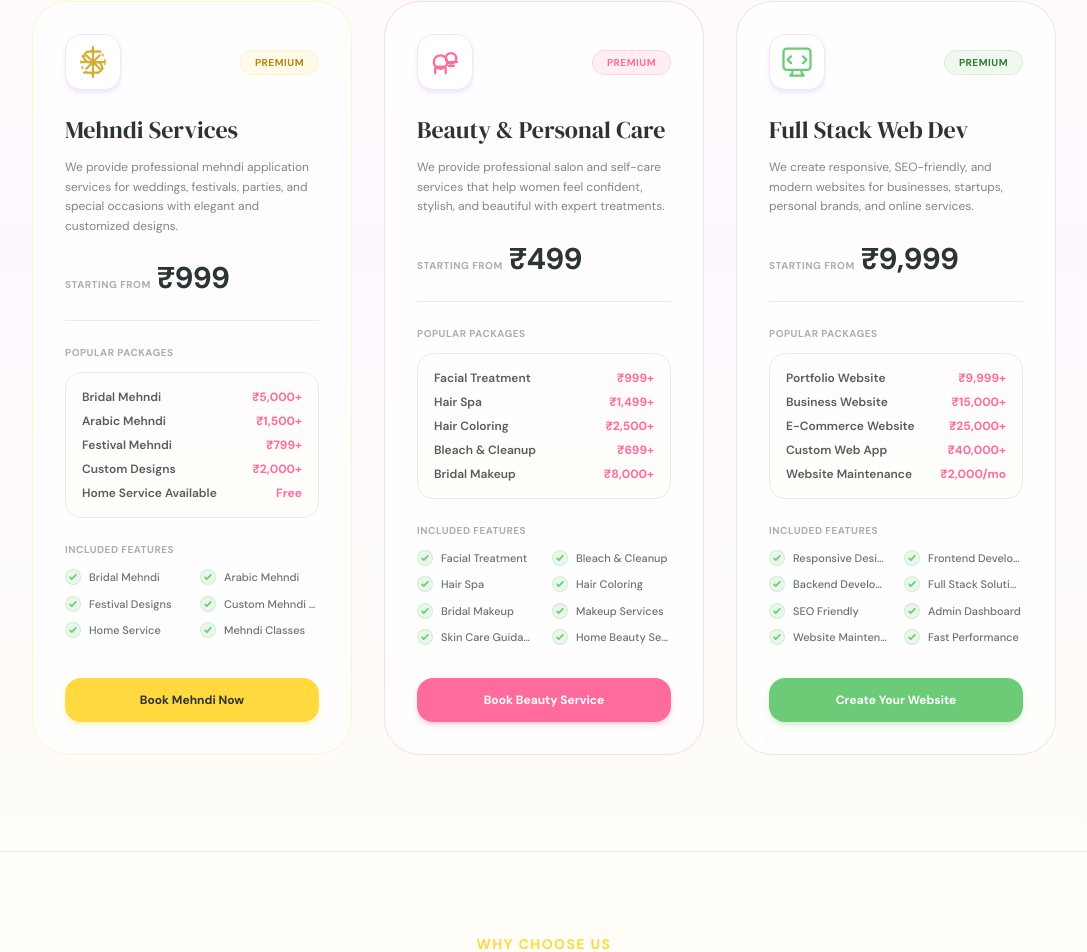
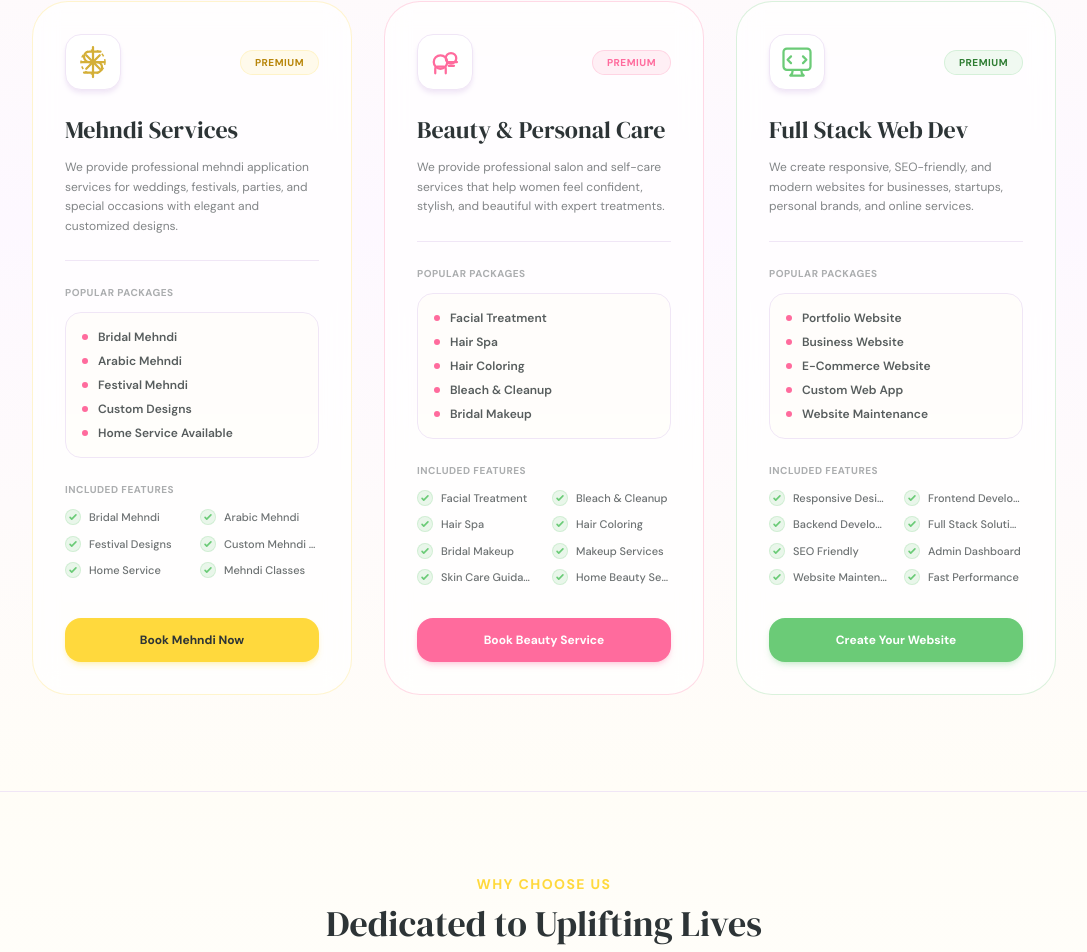
Before and after one commit to Sameera-13/empower-, a React (Vite) app in the folder client/: page /services in a window 1280 px wide. Shown: the part 931-1883 px from the top of the page, without its empty margins (96-1183 px from the left). Built offline with nearby package versions, Linux system fonts and the light colour scheme; no server answers.

Commit message:
feat: remove starting price and package pricing from services cards

```diff
--- a/client/src/pages/Services.jsx
+++ b/client/src/pages/Services.jsx
@@ -289,22 +289,16 @@ export default function Services() {
 
                   {/* Title & Description */}
                   <h3 className="font-display text-2xl text-[#2D3436] mb-3">{service.title}</h3>
-                  <p className="text-xs text-[#2D3436]/60 leading-relaxed mb-6">{service.description}</p>
-
-                  {/* Pricing Header */}
-                  <div className="flex items-baseline gap-1.5 mb-6 pb-6 border-b border-[#F0E6F6]">
-                    <span className="text-[10px] font-bold text-[#2D3436]/40 uppercase tracking-wider">Starting From</span>
-                    <span className="text-3xl font-extrabold text-[#2D3436] tracking-tight">{service.startingPrice}</span>
-                  </div>
+                  <p className="text-xs text-[#2D3436]/60 leading-relaxed mb-6 pb-6 border-b border-[#F0E6F6]">{service.description}</p>
 
                   {/* Popular Packages */}
                   <div className="mb-6">
                     <h4 className="text-[10px] font-extrabold uppercase tracking-wider text-[#2D3436]/40 mb-3">Popular Packages</h4>
                     <div className="space-y-2 bg-[#FFFDF7]/50 rounded-2xl p-4 border border-[#F0E6F6]">
                       {service.packages.map((pkg, i) => (
-                        <div key={i} className="flex justify-between items-center text-xs">
-                          <span className="font-semibold text-[#2D3436]/80">{pkg.name}</span>
-                          <span className="font-bold text-[#FF6B9D]">{pkg.price}</span>
+                        <div key={i} className="flex items-center gap-2.5 text-xs text-[#2D3436]/80 font-semibold">
+                          <span className="w-1.5 h-1.5 rounded-full bg-[#FF6B9D]" />
+                          {pkg.name}
                         </div>
                       ))}
                     </div>
```
